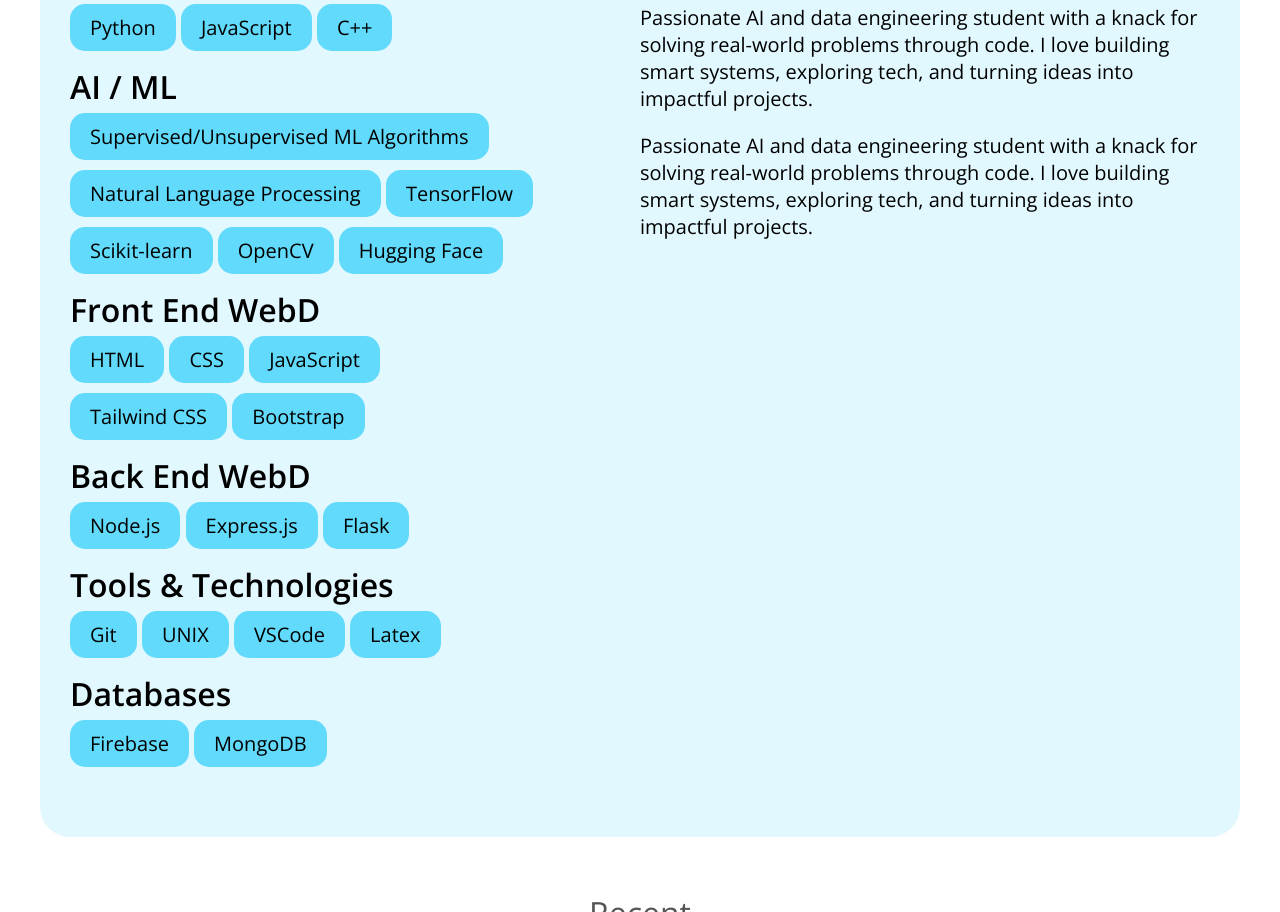
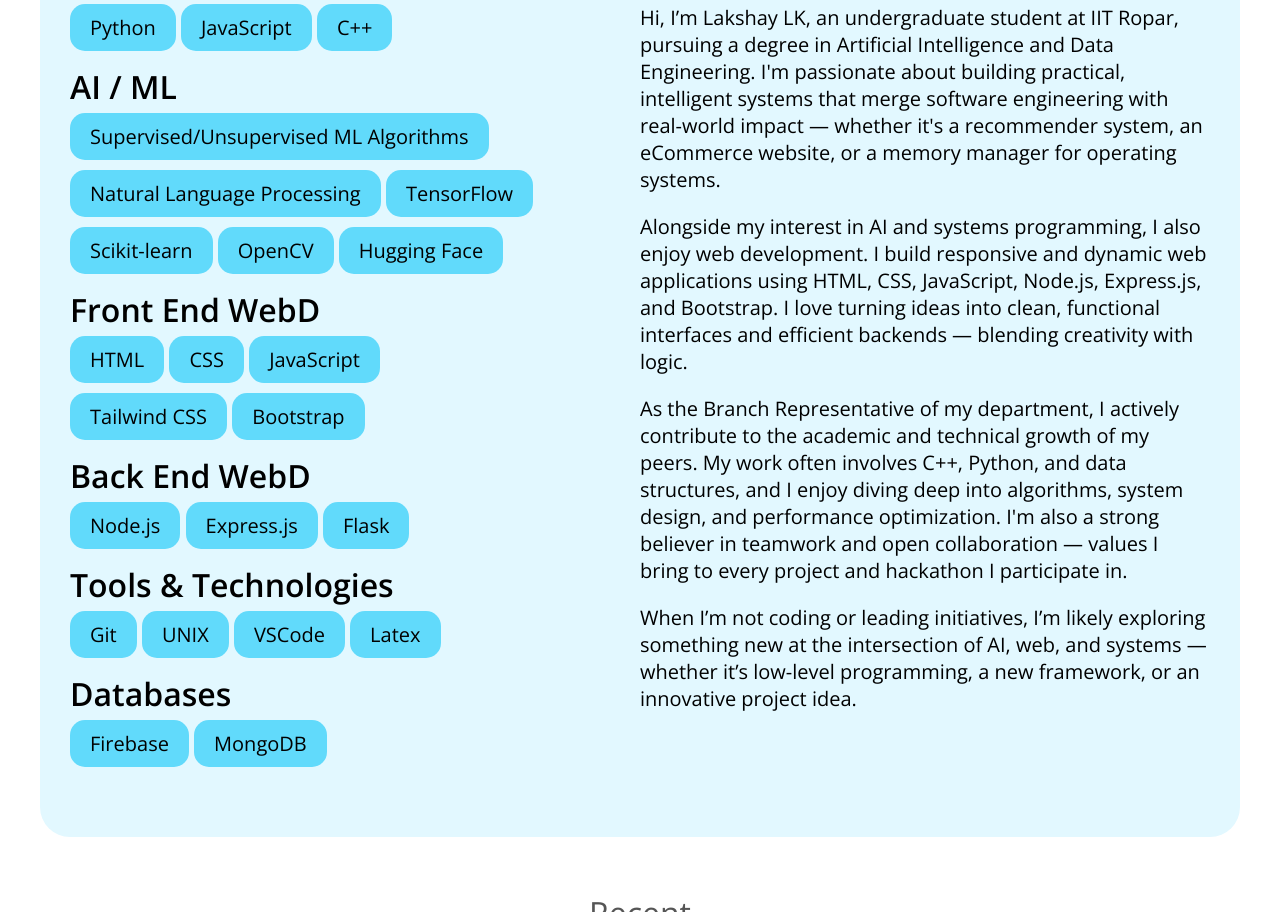
Before and after one commit to lakshaykun/Portfolio, a plain HTML site: page index.html in a window 1280 px wide. Shown: the part 1178-2090 px from the top of the page. Drawn offline with nearby package versions, Linux system fonts and the light colour scheme.

Commit message:
changes about me

```diff
--- a/index.html
+++ b/index.html
@@ -154,16 +154,16 @@
                 <div class="right-column">
                     <h3>A bit about me</h3>
                     <p>
-                        Passionate AI and data engineering student with a knack for
-                        solving real-world problems through code. I love building
-                        smart systems, exploring tech, and turning ideas
-                        into impactful projects.
+                        Hi, I’m Lakshay LK, an undergraduate student at IIT Ropar, pursuing a degree in Artificial Intelligence and Data Engineering. I'm passionate about building practical, intelligent systems that merge software engineering with real-world impact — whether it's a recommender system, an eCommerce website, or a memory manager for operating systems.
                     </p>
                     <p>
-                        Passionate AI and data engineering student with a knack for
-                        solving real-world problems through code. I love building
-                        smart systems, exploring tech, and turning ideas
-                        into impactful projects.
+                        Alongside my interest in AI and systems programming, I also enjoy web development. I build responsive and dynamic web applications using HTML, CSS, JavaScript, Node.js, Express.js, and Bootstrap. I love turning ideas into clean, functional interfaces and efficient backends — blending creativity with logic.
+                    </p>
+                    <p>
+                        As the Branch Representative of my department, I actively contribute to the academic and technical growth of my peers. My work often involves C++, Python, and data structures, and I enjoy diving deep into algorithms, system design, and performance optimization. I'm also a strong believer in teamwork and open collaboration — values I bring to every project and hackathon I participate in.
+                    </p>
+                    <p>
+                        When I’m not coding or leading initiatives, I’m likely exploring something new at the intersection of AI, web, and systems — whether it’s low-level programming, a new framework, or an innovative project idea.
                     </p>
                 </div>
             </div>
```
Also changed, not shown: 1 other file.
